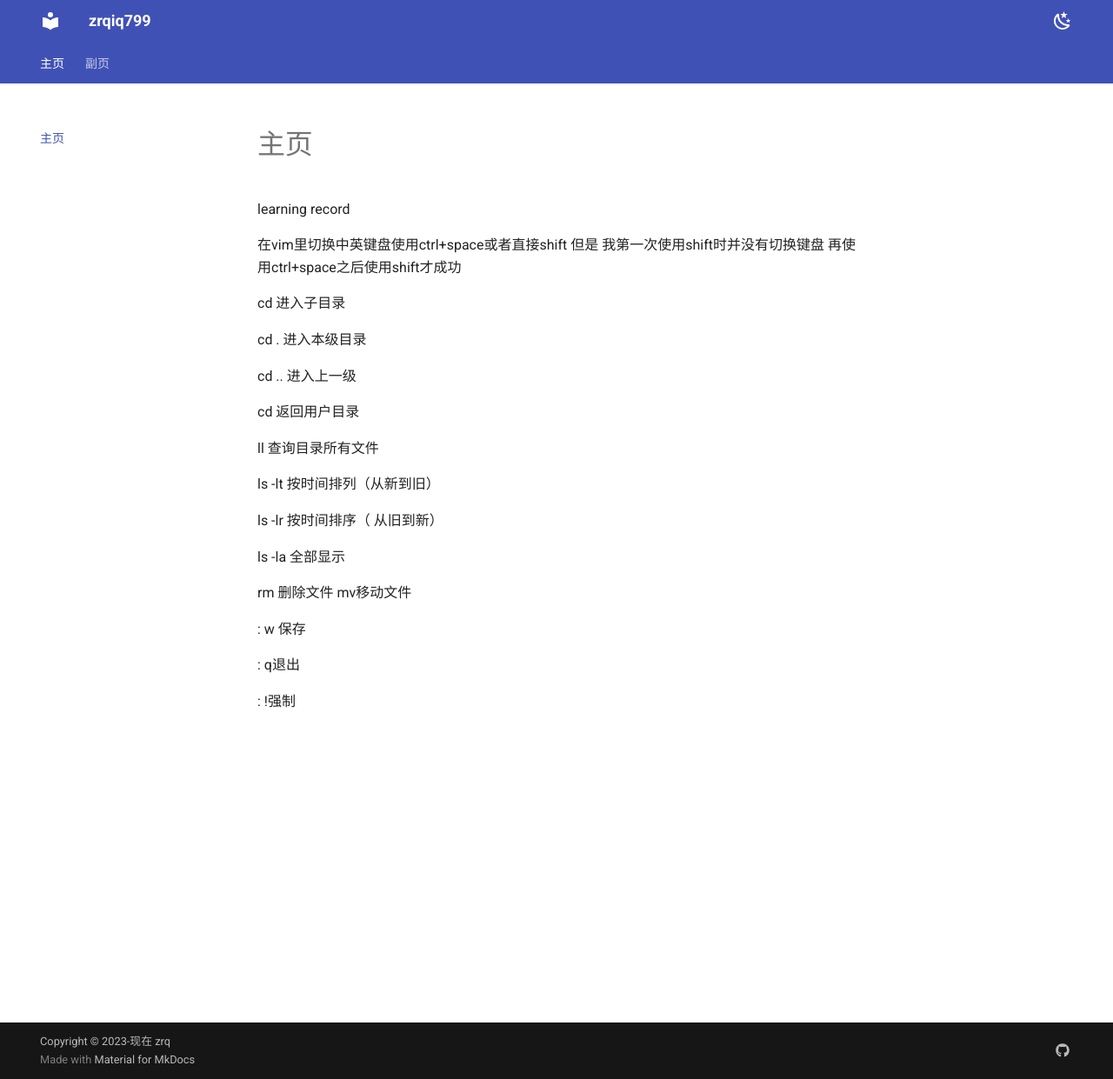
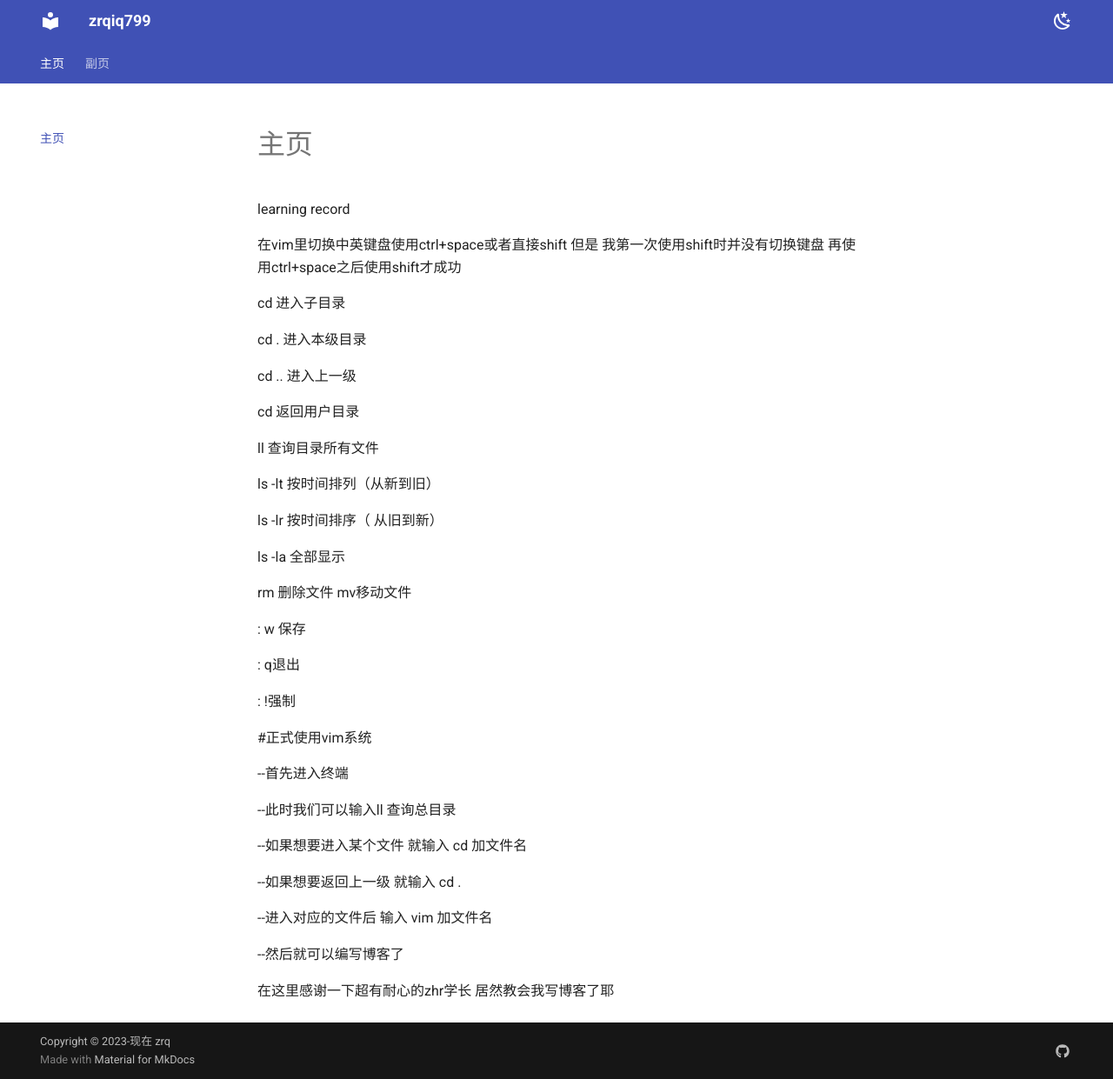
Before and after one commit to zrqiq/zrq-blog, an MkDocs documentation site: the page built from docs/index.md, in a window 1280 px wide and 1241 px high. Shown: the whole window at 87% size. Built offline with MkDocs 1.6.1 and Material for MkDocs 9.7.7, drawn with Linux system fonts in a browser that asks for light colours.

Commit message:
2023-11-06_18:50:43 update

```diff
--- a/docs/index.md
+++ b/docs/index.md
@@ -25,3 +25,19 @@ rm 删除文件 mv移动文件
 : q退出
 
 : !强制
+
+ #正式使用vim系统
+
+--首先进入终端
+
+--此时我们可以输入ll 查询总目录
+
+--如果想要进入某个文件 就输入 cd 加文件名
+
+--如果想要返回上一级 就输入 cd .
+
+--进入对应的文件后 输入 vim 加文件名
+
+--然后就可以编写博客了
+
+在这里感谢一下超有耐心的zhr学长 居然教会我写博客了耶
```
